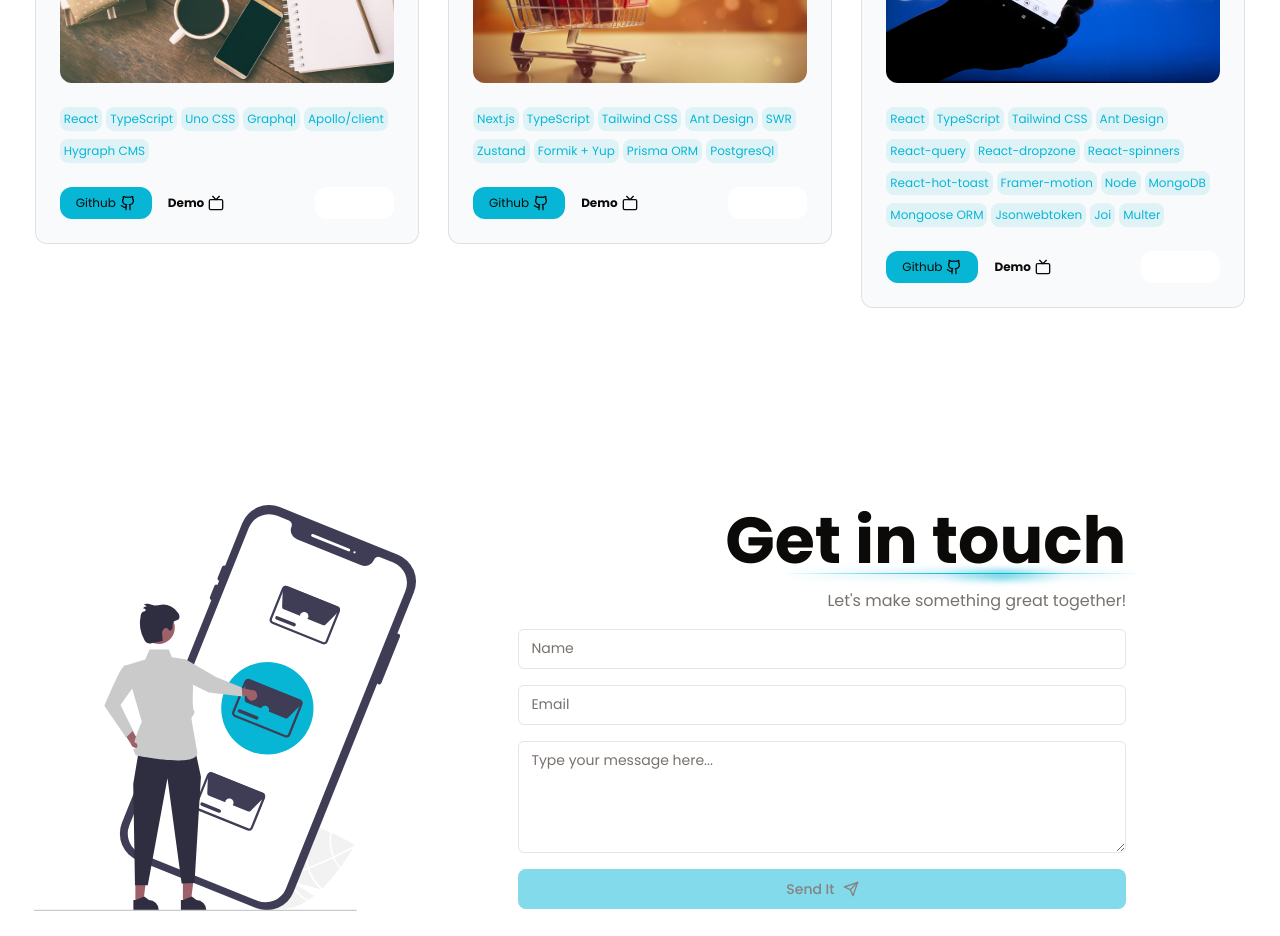
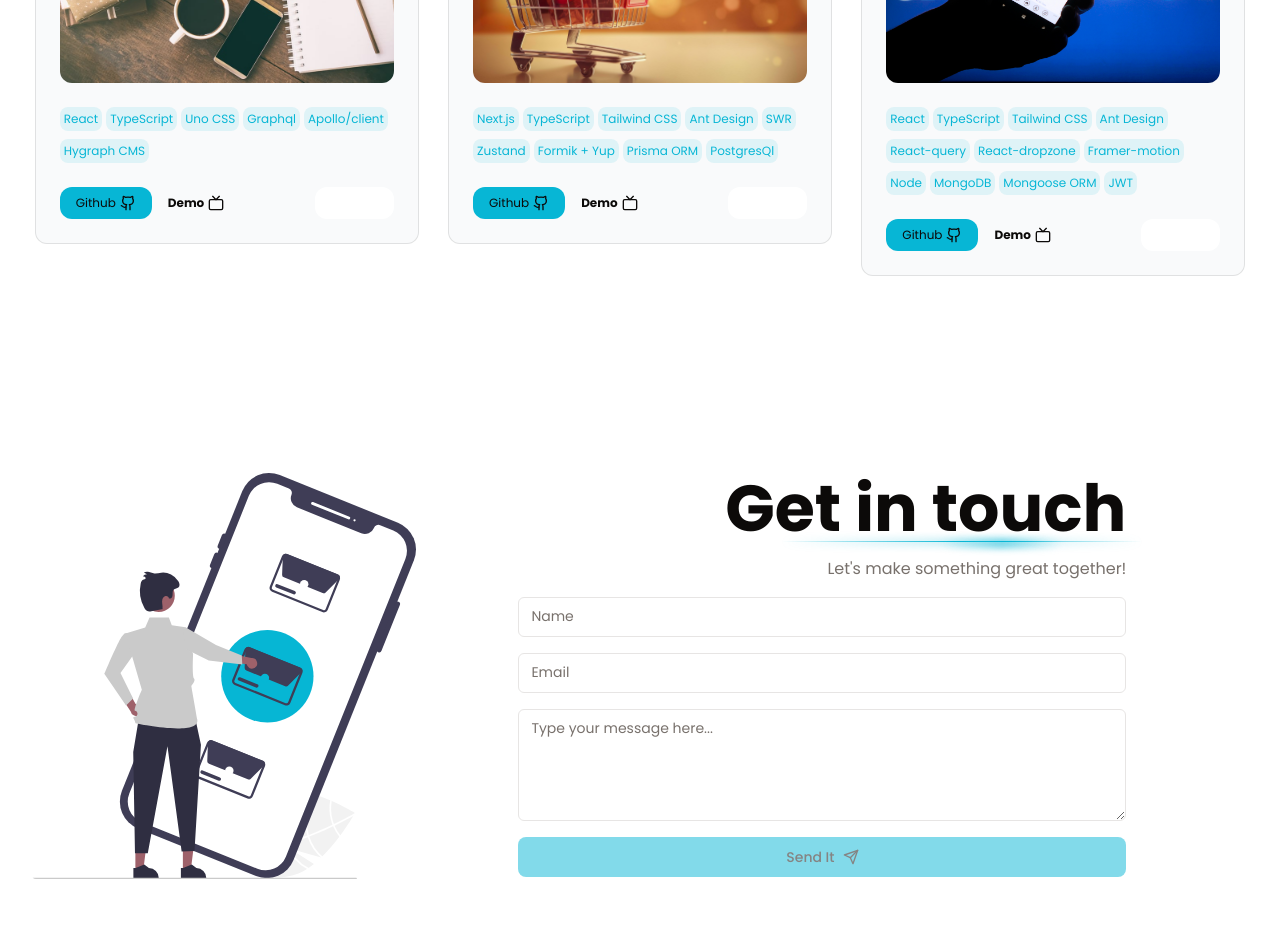
Before and after one commit to alyarzada/portfolio, a React (Vite) app: page / in a window 1280 px wide. Shown: the part 4820-5756 px from the top of the page. Built offline with nearby package versions, Linux system fonts and the light colour scheme.

Commit message:
change some datas of projects constant

```diff
--- a/src/data/index.tsx
+++ b/src/data/index.tsx
@@ -213,15 +213,11 @@ export const projectsData = [
       "Ant Design",
       "React-query",
       "React-dropzone",
-      "React-spinners",
-      "React-hot-toast",
       "Framer-motion",
       "Node",
       "MongoDB",
       "Mongoose ORM",
-      "Jsonwebtoken",
-      "Joi",
-      "Multer",
+      "JWT",
     ],
     githubLink: "https://github.com/alyarzada/facebook",
     demoLink: "",
```
